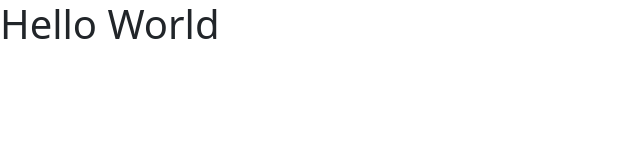
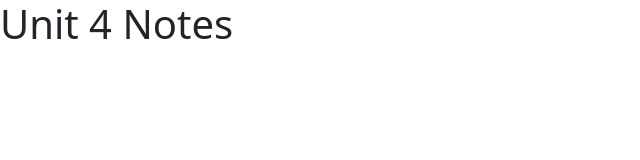
Before and after one commit to SimeonC2026/CS1-Unit-4-Notes, a plain HTML site: page index.html in a window 1280 px wide. Shown: the whole page, without its empty margins (0-640 px from the left). Drawn offline with nearby package versions, Linux system fonts and the light colour scheme.

```diff
--- a/index.html
+++ b/index.html
@@ -2,7 +2,7 @@
 <html lang="en">
 
 <head>
-  <title>Hello World</title>
+  <title>Unit 4</title>
   <meta charset="UTF-8">
   <meta name="viewport" content="width=device-width, initial-scale=1.0">
   <!-- Custom CSS & JS -->
@@ -14,7 +14,7 @@
 </head>
 
 <body>
-  <h1>Hello World</h1>
+  <h1>Unit 4 Notes</h1>
 
 
 
```
Also changed, not shown: script.js (+11 -1 lines).
